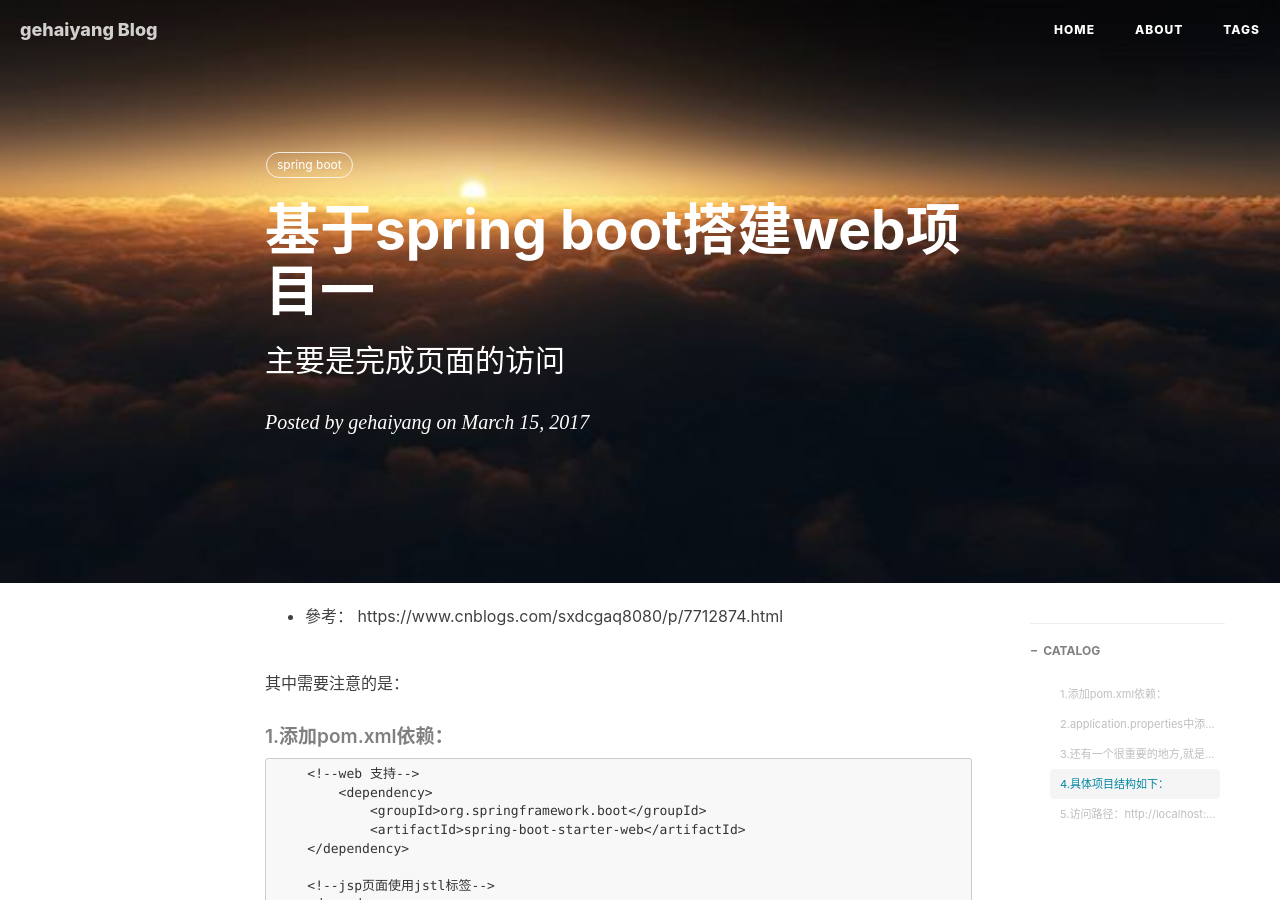
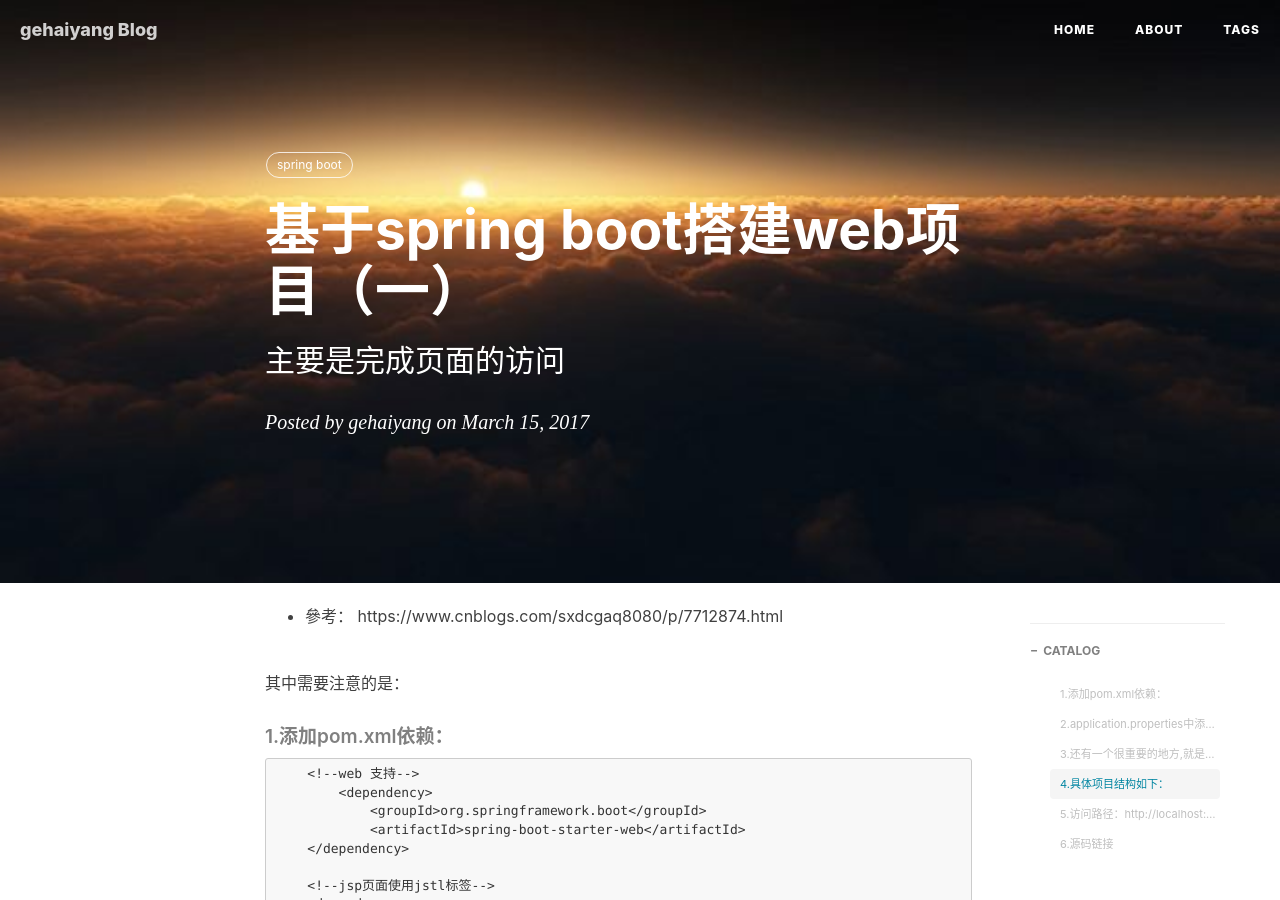
Before and after one commit to seagem/seagem.github.io, a Jekyll site: the page built from _posts/2018-09-09-spring-boot-web.markdown, in a window 1280 px wide and 900 px high. Built offline with Jekyll 4.4.1, drawn with Linux system fonts in a browser that asks for light colours; nearby versions of some CDN libraries; comment, search, counter and statistics services are not loaded.

Commit message:
更新源码链接

```diff
--- a/_posts/2018-09-09-spring-boot-web.markdown
+++ b/_posts/2018-09-09-spring-boot-web.markdown
@@ -1,6 +1,6 @@
 ---
 layout:     post
-title:      "基于spring boot搭建web项目一"
+title:      "基于spring boot搭建web项目（一）"
 subtitle:   "主要是完成页面的访问"
 date:       2017-03-15 21:20:00
 author:     "gehaiyang"
@@ -80,4 +80,5 @@ public class MyController {
 
 * 其中：第三点很重要。
 
+##### 6.源码链接
 [源码链接](https://github.com/seagem/Knowledge/tree/master/Projects/spring-cloud/demoweb)
```
